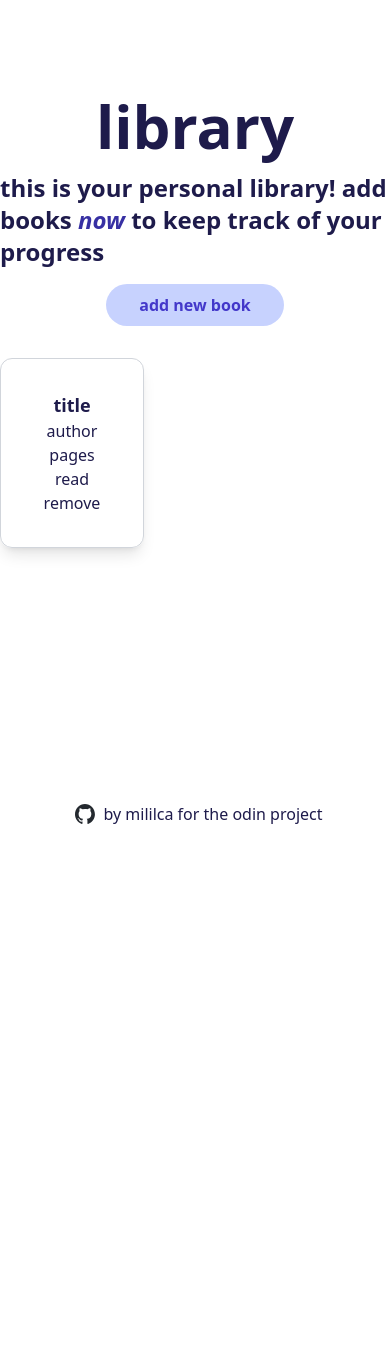
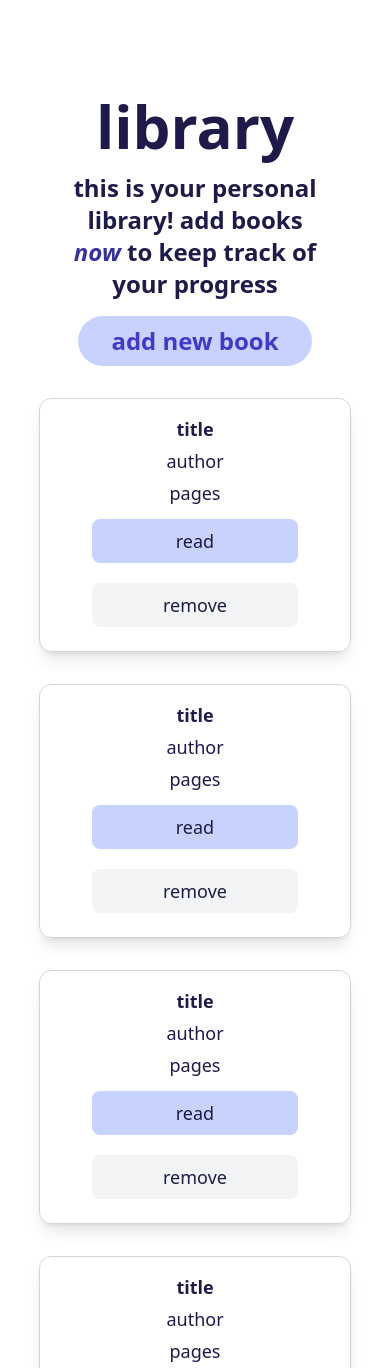
Before and after one commit to mililca/top-library, a website: page dist/index.html in a window 390 px wide. Shown: the top 1368 px of the page. Before the commit the page ends 844 px from the top, so only its background shows below. Drawn offline with Linux system fonts and the light colour scheme.

Commit message:
Tweak UI to be responsive

```diff
--- a/dist/index.html
+++ b/dist/index.html
@@ -9,19 +9,41 @@
 <body class="font-sans box-border text-indigo-950 flex flex-col min-h-screen items-center">
     <div class="h-auto flex flex-col items-center ">
         <div class="text-6xl font-bold pt-24 pb-4">library</div>
-        <div class="text-2xl font-semibold pb-4">this is your personal library! add books <span class="italic text-indigo-800">now</span> to keep track of your progress</div>
+        <div class="text-2xl font-semibold pb-4 px-16 text-center">this is your personal library! add books <span class="italic text-indigo-800">now</span> to keep track of your progress</div>
     </div>
-    <div class="text-indigo-700 font-bold bg-indigo-200 border-indigo-700 border border-opacity-0 hover:bg-indigo-100 cursor-pointer active:border-opacity-100 py-2 px-8 rounded-full mb-8">add new book</div>
-    <div class= "grid grid-cols-3">
-        <div class="border border-gray-300 rounded-xl p-8 flex flex-col items-center w-36 shadow-lg">
+    <div class="text-indigo-700 text-2xl font-bold bg-indigo-200 border-indigo-700 border border-opacity-0 hover:bg-indigo-100 cursor-pointer active:border-opacity-100 py-2 px-8 rounded-full mb-8 lg:text-lg">add new book</div>
+    <div class= "grid justify-items-center grid-cols-1 md:grid-cols-2 lg:grid-cols-4 gap-8 w-full lg:w-2/3 lg:gap-0">
+        <div class="text-lg border border-gray-300 rounded-xl py-4 flex flex-col items-center justify-center w-4/5 shadow-lg gap-1">
             <div class="font-bold text-lg">title</div>
             <div>author</div>
             <div>pages</div>
-            <div>read</div>
-            <div>remove</div>
+            <div class="px-4 py-2 my-2 rounded-lg w-2/3 text-center bg-indigo-200 hover:bg-indigo-100 cursor-pointer">read</div>
+            <div class="px-4 py-2 my-2 rounded-lg w-2/3 text-center bg-gray-100 hover:bg-gray-50 cursor-pointer">remove</div>
         </div>
+        <div class="text-lg border border-gray-300 rounded-xl py-4 flex flex-col items-center justify-center w-4/5 shadow-lg gap-1">
+            <div class="font-bold text-lg">title</div>
+            <div>author</div>
+            <div>pages</div>
+            <div class="px-4 py-2 my-2 rounded-lg w-2/3 text-center bg-indigo-200 hover:bg-indigo-100 cursor-pointer">read</div>
+            <div class="px-4 py-2 my-2 rounded-lg w-2/3 text-center bg-gray-100 hover:bg-gray-50 cursor-pointer">remove</div>
+        </div>
+        <div class="text-lg border border-gray-300 rounded-xl py-4 flex flex-col items-center justify-center w-4/5 shadow-lg gap-1">
+            <div class="font-bold text-lg">title</div>
+            <div>author</div>
+            <div>pages</div>
+            <div class="px-4 py-2 my-2 rounded-lg w-2/3 text-center bg-indigo-200 hover:bg-indigo-100 cursor-pointer">read</div>
+            <div class="px-4 py-2 my-2 rounded-lg w-2/3 text-center bg-gray-100 hover:bg-gray-50 cursor-pointer">remove</div>
+        </div>
+        <div class="text-lg border border-gray-300 rounded-xl py-4 flex flex-col items-center justify-center w-4/5 shadow-lg gap-1">
+            <div class="font-bold text-lg">title</div>
+            <div>author</div>
+            <div>pages</div>
+            <div class="px-4 py-2 my-2 rounded-lg w-2/3 text-center bg-indigo-200 hover:bg-indigo-100 cursor-pointer">read</div>
+            <div class="px-4 py-2 my-2 rounded-lg w-2/3 text-center bg-gray-100 hover:bg-gray-50 cursor-pointer">remove</div>
+        </div>
+
     </div>
-    <div class="h-12 mt-auto">
+    <div class="h-12 mt-auto p-4">
         <div class="flex items-center"> <a href="https://github.com/mililca" target="_blank"><img src="/github-mark.svg" alt="GitHub Logo" class="w-5 flex-shrink-0 m-2"></a> by mililca for the odin project</div>
     </div>
 </body>
```
Also changed, not shown: dist/output.css.
